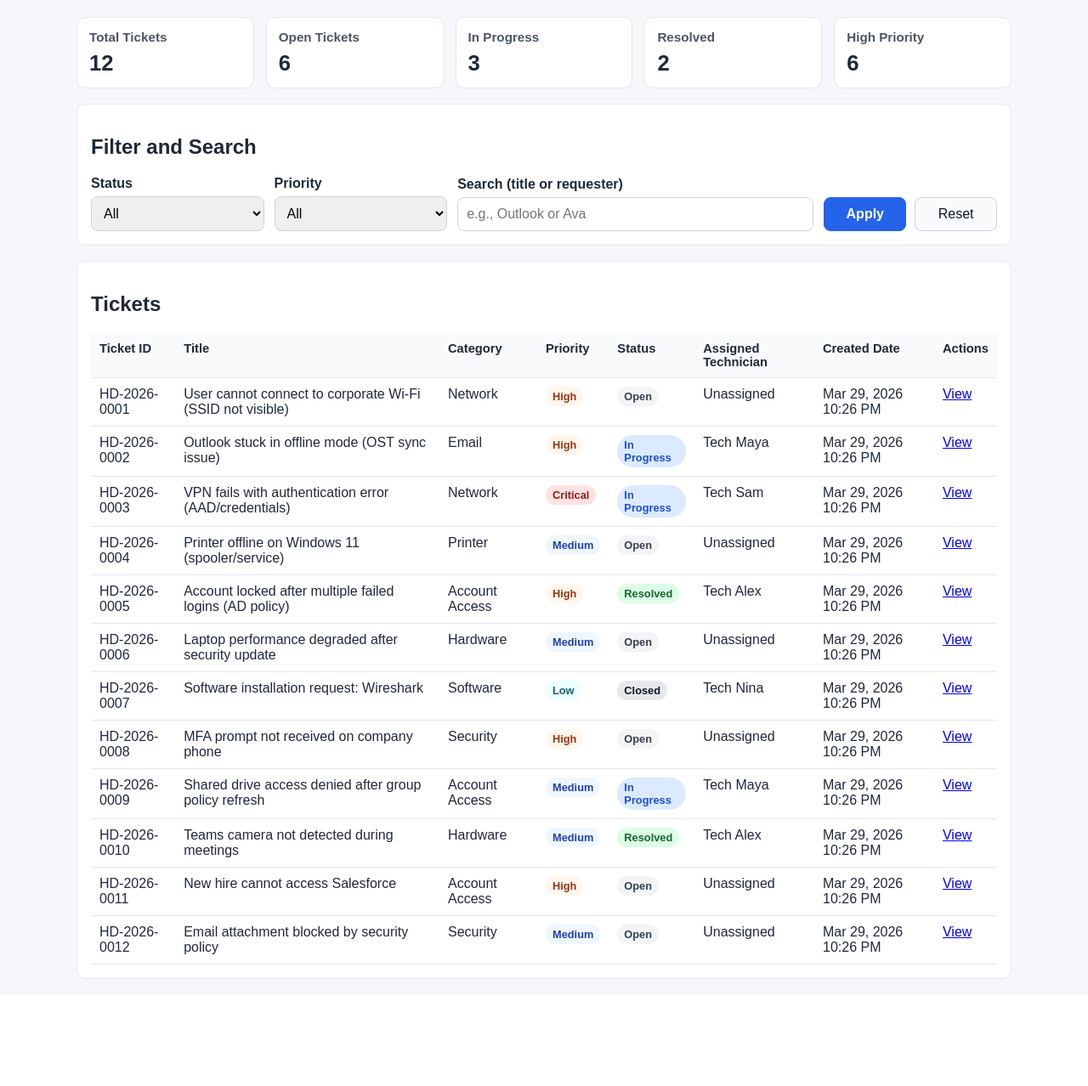
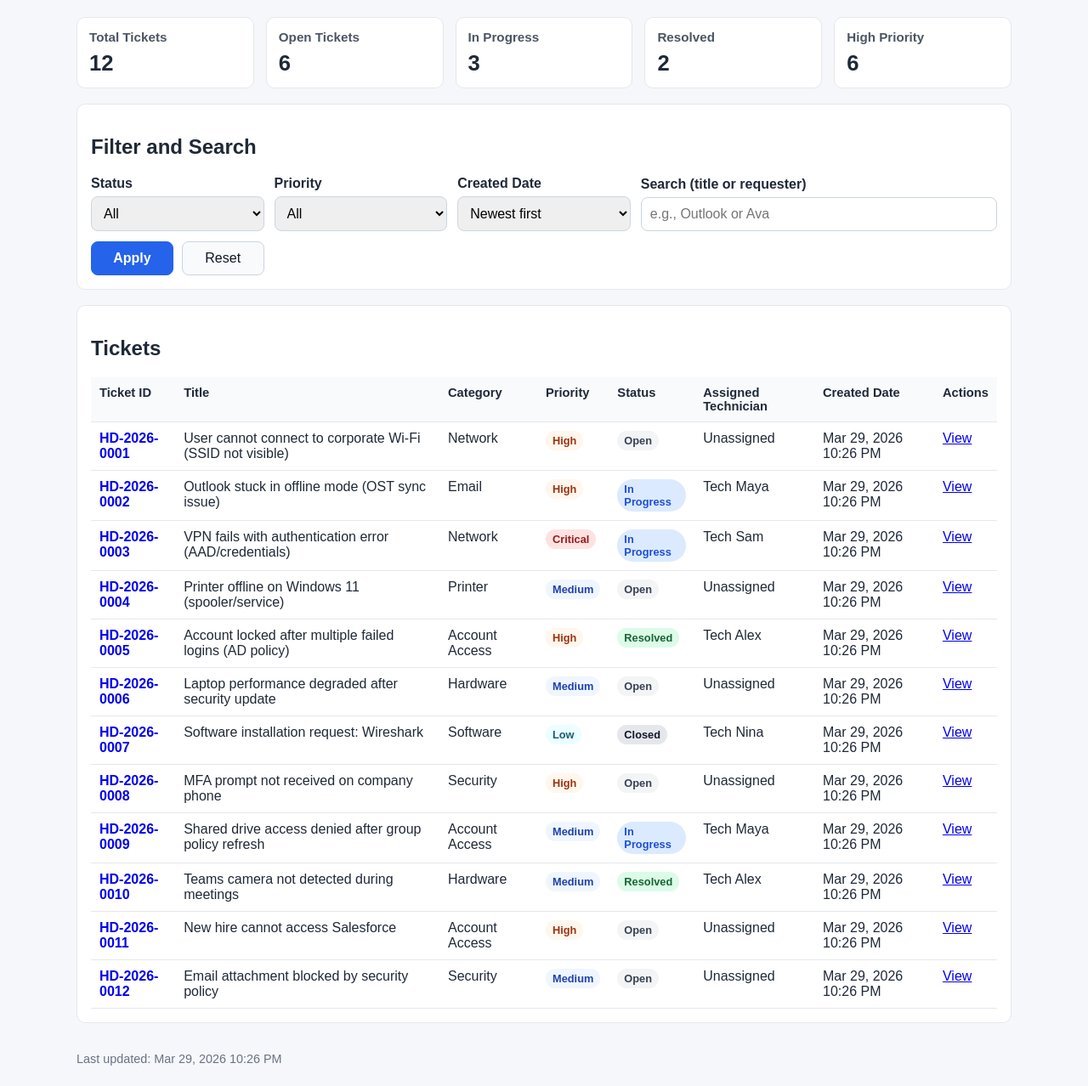
Before and after one commit to elsid19/helpdesk-ticketing-system, a Flask app: page / in a window 1280 px wide. Shown: the part 50-1328 px from the top of the page at 85% size. Before the commit the page ends 1202 px from the top, so only its background shows below. Run offline with Flask 3, Linux system fonts and the light colour scheme; data comes from the database, SQL or seed files in the repository.

Commit message:
feat: improve dashboard realism with sorting, clickable ticket IDs, empty-state UX, and footer timestamp

```diff
--- a/app.py
+++ b/app.py
@@ -330,13 +330,19 @@ def initialize_database():
     db.close()
 
 
+@app.context_processor
+def inject_layout_context():
+    return {"last_updated_label": datetime.now().strftime("%b %d, %Y %I:%M %p")}
+
+
 @app.route("/")
 def dashboard():
     db = get_db()
 
-    status_filter = request.args.get("status", "")
-    priority_filter = request.args.get("priority", "")
+    status_filter = normalize_enum(request.args.get("status", ""), STATUS_FLOW) or ""
+    priority_filter = normalize_enum(request.args.get("priority", ""), PRIORITY_OPTIONS) or ""
     search_query = request.args.get("q", "").strip()
+    sort_order = request.args.get("sort", "newest")
 
     where_clauses = []
     params = []
@@ -357,7 +363,12 @@ def dashboard():
     query = "SELECT * FROM tickets"
     if where_clauses:
         query += " WHERE " + " AND ".join(where_clauses)
-    query += " ORDER BY created_at DESC"
+
+    if sort_order == "oldest":
+        query += " ORDER BY created_at ASC"
+    else:
+        sort_order = "newest"
+        query += " ORDER BY created_at DESC"
 
     tickets = db.execute(query, params).fetchall()
 
@@ -378,6 +389,7 @@ def dashboard():
         status_filter=status_filter,
         priority_filter=priority_filter,
         search_query=search_query,
+        sort_order=sort_order,
         status_options=STATUS_FLOW,
         priority_options=PRIORITY_OPTIONS,
     )
--- a/static/style.css
+++ b/static/style.css
@@ -19,6 +19,13 @@ body {
   color: #fff;
   padding: 14px 0;
   margin-bottom: 20px;
+}
+
+.site-footer {
+  margin-top: 20px;
+  padding: 14px 0 24px;
+  color: #6b7280;
+  font-size: 0.9rem;
 }
 
 .header-row {
@@ -127,6 +134,15 @@ table {
   min-width: 850px;
 }
 
+.ticket-link {
+  font-weight: 700;
+  text-decoration: none;
+}
+
+.ticket-link:hover {
+  text-decoration: underline;
+}
+
 th, td {
   border-bottom: 1px solid #e5e7eb;
   padding: 10px;
@@ -233,6 +249,22 @@ button:hover {
   border-radius: 6px;
 }
 
+.empty-state {
+  border: 1px dashed #cbd5e1;
+  border-radius: 10px;
+  background: #f8fafc;
+  padding: 18px;
+}
+
+.empty-state h3 {
+  margin: 0 0 6px;
+}
+
+.empty-state p {
+  margin: 0;
+  color: #475569;
+}
+
 @media (max-width: 700px) {
   .search-group {
     grid-column: auto;
--- a/templates/base.html
+++ b/templates/base.html
@@ -32,6 +32,12 @@
     {% block content %}{% endblock %}
   </main>
 
+  <footer class="site-footer">
+    <div class="container">
+      Last updated: {{ last_updated_label }}
+    </div>
+  </footer>
+
   <script src="{{ url_for('static', filename='script.js') }}"></script>
 </body>
 </html>
--- a/templates/dashboard.html
+++ b/templates/dashboard.html
@@ -33,6 +33,14 @@
       </select>
     </div>
 
+    <div>
+      <label for="sort">Created Date</label>
+      <select id="sort" name="sort">
+        <option value="newest" {% if sort_order == 'newest' %}selected{% endif %}>Newest first</option>
+        <option value="oldest" {% if sort_order == 'oldest' %}selected{% endif %}>Oldest first</option>
+      </select>
+    </div>
+
     <div class="search-group">
       <label for="q">Search (title or requester)</label>
       <input id="q" name="q" type="text" placeholder="e.g., Outlook or Ava" value="{{ search_query }}" />
@@ -65,7 +73,7 @@
         <tbody>
           {% for ticket in tickets %}
           <tr>
-            <td>{{ ticket.ticket_id }}</td>
+            <td><a class="ticket-link" href="{{ url_for('ticket_detail', ticket_pk=ticket.id) }}">{{ ticket.ticket_id }}</a></td>
             <td>{{ ticket.issue_title }}</td>
             <td>{{ ticket.category }}</td>
             <td><span class="badge priority-{{ ticket.priority|lower|replace(' ', '-') }}">{{ ticket.priority }}</span></td>
@@ -79,7 +87,10 @@
       </table>
     </div>
   {% else %}
-    <p>No tickets found for the selected filters.</p>
+    <div class="empty-state">
+      <h3>No tickets found</h3>
+      <p>No rows match the current filters/search. Try Reset or adjust filters.</p>
+    </div>
   {% endif %}
 </section>
 {% endblock %}
```
